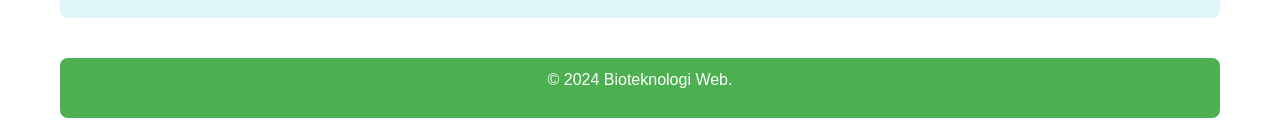
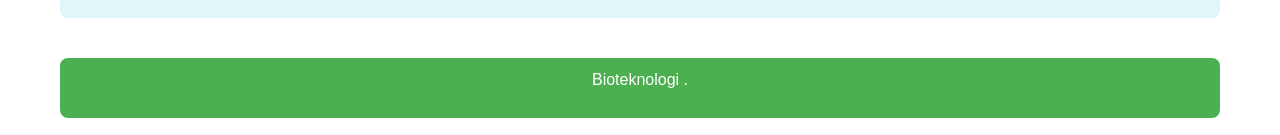
Before and after one commit to shintaem2005/Proyek-PSW1-Kelompok-7-Biologi-Kelas-12-SMA-D-IV-TRPL-Angkatan-24, a React (Create React App) app: page /bioteknologi in a window 1280 px wide. Shown: the part 1645-1780 px from the top of the page. Built offline with nearby package versions, Linux system fonts and the light colour scheme; a web font is replaced by a local one.

Commit message:
Update Bioteknologi.js

```diff
--- a/src/pages/Bioteknologi.js
+++ b/src/pages/Bioteknologi.js
@@ -97,7 +97,7 @@ function Bioteknologi() {
             </section>
 
             <footer style={styles.footer}>
-                <p>© 2024 Bioteknologi Web. </p>
+                <p> Bioteknologi . </p>
             </footer>
         </div>
     );
```
